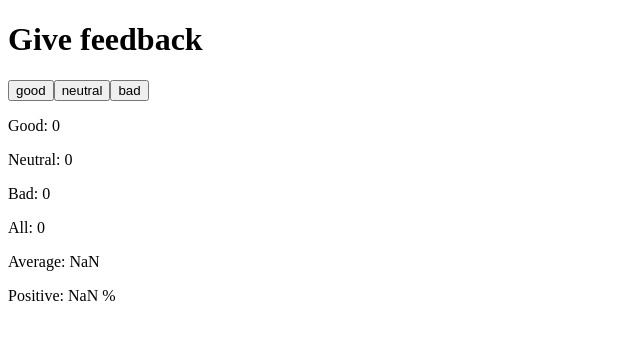
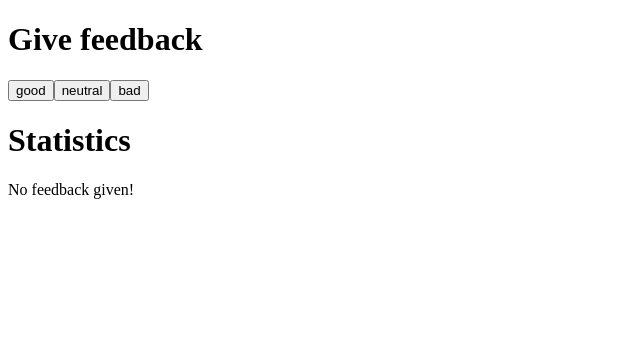
Before and after one commit to andre9277/fullstack-Exercises, a React (Create React App) app in the folder part1/unicafe/: page / in a window 1280 px wide. Shown: the top 340 px of the page, without its empty margins (0-640 px from the left). Built offline with nearby package versions, Linux system fonts and the light colour scheme.

Commit message:
Done_1_9

```diff
--- a/part1/unicafe/src/App.js
+++ b/part1/unicafe/src/App.js
@@ -5,6 +5,13 @@
 };
 
 const Statistics = ({ good, neutral, bad }) => {
+  if (good === 0 && neutral === 0 && bad === 0) {
+    return (
+      <div>
+        <p>No feedback given!</p>
+      </div>
+    );
+  }
   return (
     <div>
       <p>Good: {good}</p>
@@ -41,6 +48,7 @@
       <Button text="good" handleClick={incrementGoodValue} />
       <Button text="neutral" handleClick={incrementNeutralValue} />
       <Button text="bad" handleClick={incrementBadValue} />
+      <h1>Statistics</h1>
       <Statistics good={good} neutral={neutral} bad={bad} />
     </div>
   );
```
